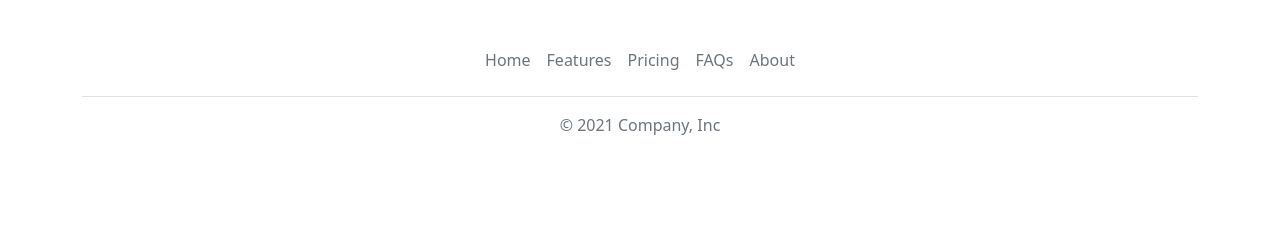
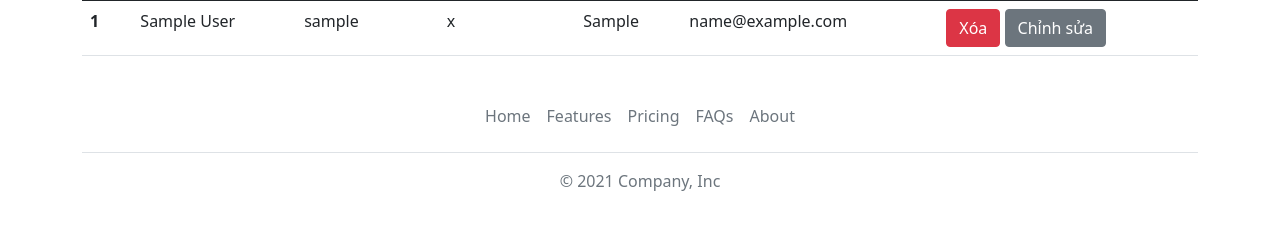
Before and after one commit to nhokkoranh1511/CNPM_Assignment, a PHP site: page /admin/user-management.php in a window 1280 px wide. Shown: the part 232-472 px from the top of the page. Run offline with PHP 8.4, Linux system fonts and the light colour scheme; tables that the repository leaves empty hold one stand-in row (values such as "Sample post"); some libraries are stand-ins or nearby versions.

Commit message:
update userdb

```diff
--- a/source_code/admin/user-management.php
+++ b/source_code/admin/user-management.php
@@ -19,7 +19,7 @@ include_once($path . "/macro/userdb.php");
 <div class="container">
     <?php
     $user = new UserDB();
-    $result = $user->get_user_list_by_privil_query("admin", "id", "ASC");
+    $result = $user->get_user_list_query("id", "ASC");
     ?>
 
     <table class="table" id='user_table'>
@@ -57,11 +57,11 @@ include_once($path . "/macro/userdb.php");
                             <td><?php echo $privil;      ?></td>
                             <td><?php echo $email;       ?></td>
                             <td>
-                                <a href="/admin/macro/deleteUser.php">
-                                    <button type="button" class="btn btn-danger">Xóa</button>
+                                <a class="btn btn-danger" href="/admin/macro/deleteUser.php?id=<?php echo $id; ?>">
+                                        Xóa
                                 </a>
-                                <a href="/admin/macro/updateUser.php">
-                                    <button type="button" class="btn btn-secondary">Chỉnh sửa</button>
+                                <a class="btn btn-secondary" href="/admin/macro/updateUser.php?id=<?php echo $id; ?>">
+                                        Chỉnh sửa
                                 </a>
                             </td>
                         </tr>
--- a/source_code/macro/userdb.php
+++ b/source_code/macro/userdb.php
@@ -71,6 +71,40 @@
 			}
         }
 
+		public function get_user_list_array($sortfield,$ascending){
+			if ($ascending == true) {
+				$asc = "ASC";
+			} else {
+				$asc = "DESC";
+			}
+
+			$query = "SELECT * FROM `$this->table_name` ORDER BY $sortfield $asc;";
+			$result = $this->db->select($query);
+
+			if ($result == false) {
+				return false;
+			} else { // fetch into array
+				$resultArr= array();
+				while ($row = $result ->fetch_assoc()) {
+					array_push($resultArr,$row);
+				}
+				return $resultArr;
+			}
+        }
+
+		public function get_user_list_query($sortfield,$ascending){
+			if ($ascending == true) {
+				$asc = "ASC";
+			} else {
+				$asc = "DESC";
+			}
+
+			$query = "SELECT * FROM `$this->table_name` ORDER BY $sortfield $asc;";
+			$result = $this->db->select($query);
+
+			return $result;
+        }
+
 		public function get_user_list_by_privil_array($privil,$sortfield,$ascending){
 
 			if ($ascending == true) {
```
